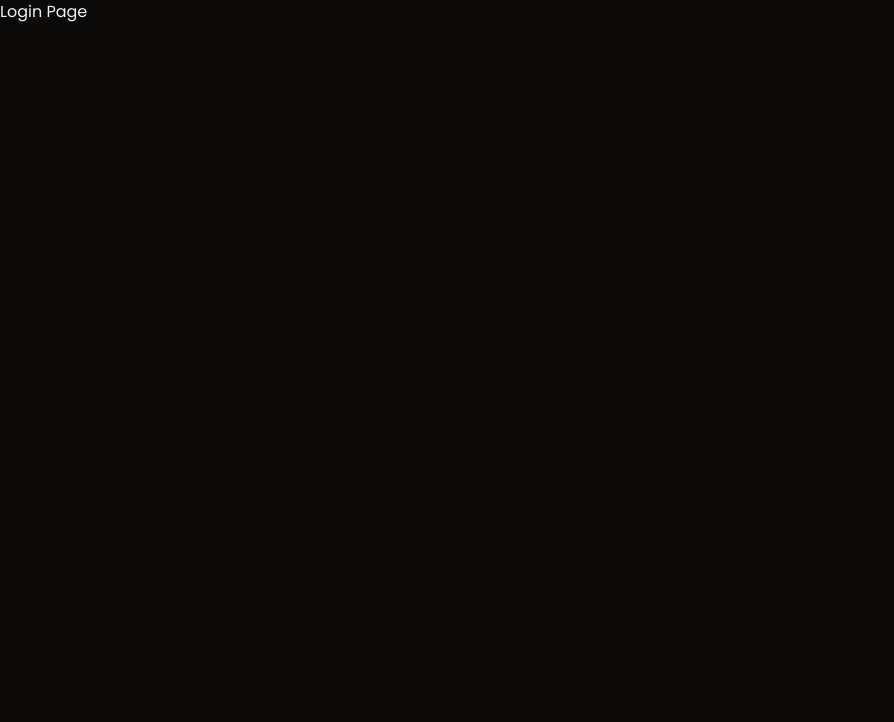
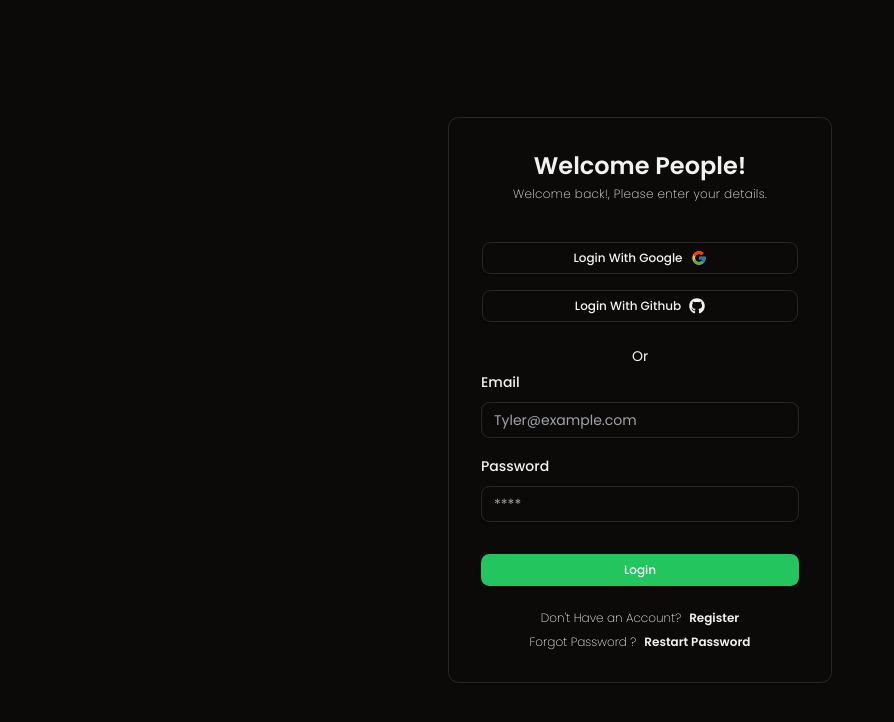
Before and after one commit to KINGDimsSky/belanjaorek, a Next.js app: page /login in a window 1280 px wide. Shown: the top 722 px of the page, without its empty margins (0-894 px from the left). Built offline with nearby package versions, Linux system fonts and the light colour scheme.

Commit message:
Finishing UI For Authentication & Footer

```diff
--- a/src/app/(auth)/login/page.tsx
+++ b/src/app/(auth)/login/page.tsx
@@ -1,7 +1,94 @@
+'use client'
+
+import { Button } from "@/components/ui/button";
+import { Form, FormControl, FormField, FormItem, FormLabel } from "@/components/ui/form";
+import { Input } from "@/components/ui/input";
+import { LoginSchema } from "@/lib/schema/auth-schema";
+import { zodResolver } from "@hookform/resolvers/zod";
+import Link from "next/link";
+import { useForm } from "react-hook-form";
+import { FaGithub } from "react-icons/fa";
+import { FcGoogle } from "react-icons/fc";
+import z from "zod";
+
 export default function LoginPage () {
+    const form = useForm<z.infer<typeof LoginSchema>>({
+        resolver : zodResolver(LoginSchema),
+        defaultValues : {
+            emailOrUsername : "",
+            password: "",
+        }
+    })
+
     return (
+        <div className="flex items-center justify-center min-h-screen">
+      <div className="flex flex-col items-center w-96 border border-input bg-background shadow-sm py-8 px-8 rounded-lg">
+        <h2 className="font-semibold text-2xl mb-1">Welcome People!</h2>
+        <p className="mb-10 tracking-wide font-extralight text-xs">
+          Welcome back!, Please enter your details.
+        </p>
         <div className="">
-            <h2>Login Page</h2>
+          <Button variant={"outline"} size={"sm"} className="w-full">
+            <p>Login With Google</p>
+            <FcGoogle />
+          </Button>
+          <Button variant={"outline"} size={"sm"} className="w-full mt-4">
+            <p>Login With Github</p>
+            <FaGithub />
+          </Button>
         </div>
+        <p className="text-center text-sm mt-6 mb-1">Or</p>
+        <div className="w-full">
+          <Form {...form}>
+            <form action={''} className="space-y-4 mb-8">
+              <FormField
+                control={form.control}
+                name="emailOrUsername"
+                render={({ field }) => (
+                  <FormItem>
+                    <FormLabel>Email</FormLabel>
+                    <FormControl>
+                      <Input placeholder="Tyler@example.com"/>
+                    </FormControl>
+                  </FormItem>
+                )}/>
+              <FormField
+                control={form.control}
+                name="password"
+                render={({ field }) => (
+                  <FormItem>
+                    <FormLabel>Password</FormLabel>
+                    <FormControl>
+                      <Input placeholder="****"/>
+                    </FormControl>
+                  </FormItem>
+                )}
+              />
+            </form>
+          </Form>
+          <Button
+            type="submit"
+            variant={"default"}
+            size={"sm"}
+            className="w-full text-white">
+            Login
+          </Button>
+        </div>
+        <p className="flex gap-2 items-center text-xs font-extralight mt-6">
+          Don't Have an Account?
+          <Link className="font-semibold hover:text-primary" href={"/register"}>
+            Register
+          </Link>
+        </p>
+        <p className="flex gap-2 items-center text-xs font-extralight mt-2">
+          Forgot Password ?
+          <Link
+            className="font-semibold hover:text-primary"
+            href={"/forgotpassword"}>
+            Restart Password
+          </Link>
+        </p>
+      </div>
+    </div>
     )
 }
--- a/src/app/(auth)/register/page.tsx
+++ b/src/app/(auth)/register/page.tsx
@@ -1,11 +1,11 @@
-'use client'
+"use client";
 
 import { Button } from "@/components/ui/button";
 import Link from "next/link";
 import { FaGithub } from "react-icons/fa";
 import { FcGoogle } from "react-icons/fc";
-import {z} from 'zod'
-import { zodResolver } from '@hookform/resolvers/zod'
+import { z } from "zod";
+import { zodResolver } from "@hookform/resolvers/zod";
 import { useForm } from "react-hook-form";
 import { RegisterSchema } from "@/lib/schema/auth-schema";
 import {
@@ -17,51 +17,106 @@ import {
   FormLabel,
   FormMessage,
 } from "@/components/ui/form";
+import { Input } from "@/components/ui/input";
 
 export default function RegisterPage() {
   const form = useForm<z.infer<typeof RegisterSchema>>({
     resolver: zodResolver(RegisterSchema),
     defaultValues: {
       username: "",
-            email : "",
-            password : "",
-            confirmPassword : ""
+      email: "",
+      password: "",
+      confirmPassword: "",
+    },
+  });
+
+  const onsubmit = (Formdata : FormData) => {
+
   }
-    })
 
   return (
     <div className="flex items-center justify-center min-h-screen">
       <div className="flex flex-col items-center w-96 border border-input bg-background shadow-sm py-8 px-8 rounded-lg">
         <h2 className="font-semibold text-2xl mb-1">Welcome Stranger!</h2>
-        <p className="mb-10 tracking-wide font-extralight text-sm">Welcome back!, Please enter your details.</p>
+        <p className="mb-10 tracking-wide font-extralight text-xs">
+          Welcome Stranger!, Please enter your details.
+        </p>
         <div className="">
-          <Button variant={"outline"} size={'sm'} className="w-full">
+          <Button variant={"outline"} size={"sm"} className="w-full">
             <p>Register With Google</p>
-            <FcGoogle/>
+            <FcGoogle />
           </Button>
-          <Button variant={'outline'} size={'sm'} className="w-full mt-4">
+          <Button variant={"outline"} size={"sm"} className="w-full mt-4">
             <p>Register With Github</p>
-            <FaGithub/>
+            <FaGithub />
           </Button>
         </div>
-        <p className="text-center text-sm mt-6 mb-6">Or</p>
+        <p className="text-center text-sm mt-6 mb-1">Or</p>
         <div className="w-full">
           <Form {...form}>
-            <form action="">
-
+            <form action={''} className="space-y-4 mb-8">
+              <FormField
+                control={form.control}
+                name="email"
+                render={({ field }) => (
+                  <FormItem>
+                    <FormLabel>Email</FormLabel>
+                    <FormControl>
+                      <Input placeholder="Tyler@example.com"/>
+                    </FormControl>
+                  </FormItem>
+                )}/>
+              <FormField
+                control={form.control}
+                name="username"
+                render={({ field }) => (
+                  <FormItem>
+                    <FormLabel>Username</FormLabel>
+                    <FormControl>
+                      <Input placeholder="Tyler Durden"/>
+                    </FormControl>
+                  </FormItem>
+                )}
+              />
+              <FormField
+                control={form.control}
+                name="password"
+                render={({ field }) => (
+                  <FormItem>
+                    <FormLabel>Password</FormLabel>
+                    <FormControl>
+                      <Input type="password" placeholder="****" />
+                    </FormControl>
+                  </FormItem>
+                )}
+              />
+              <FormField
+                control={form.control}
+                name="confirmPassword"
+                render={({ field }) => (
+                  <FormItem>
+                    <FormLabel>Confirm Password</FormLabel>
+                    <FormControl>
+                      <Input type="password" placeholder="****" />
+                    </FormControl>
+                  </FormItem>
+                )}
+              />
             </form>
           </Form>
-          <Button type="submit" variant={"default"} size={'sm'} className="w-full text-white">
+          <Button
+            type="submit"
+            variant={"default"}
+            size={"sm"}
+            className="w-full text-white">
             Register
           </Button>
         </div>
         <p className="flex gap-2 items-center text-xs font-extralight mt-6">
           Already Have an Account?
-          <Link className="font-semibold hover:text-primary" href={'/login'}>SignUp</Link>
-        </p>
-        <p className="flex gap-2 items-center text-xs font-extralight mt-2">
-          Forgot Password ?
-          <Link className="font-semibold hover:text-primary" href={'/forgotpassword'}>Restart Password</Link>
+          <Link className="font-semibold hover:text-primary" href={"/login"}>
+            SignUp
+          </Link>
         </p>
       </div>
     </div>
--- a/src/components/Footer.tsx
+++ b/src/components/Footer.tsx
@@ -1,7 +1,74 @@
-export default function Footer () {
-    return (
-        <div className="">
-            <h2>Footer tsx</h2>
+import { FaGithub, FaLinkedin, FaTwitter } from "react-icons/fa";
+import MaxWidthWrapper from "./MaxWidthWrapper";
+import { Button } from "./ui/button";
+
+export default function Footer() {
+  return (
+    <div className="border-t border-foreground/20">
+      <MaxWidthWrapper className="flex justify-between items-center p-4">
+        <div className="flex flex-col">
+          <h2 className="font-semibold text-2xl tracking-tight">Belanjaorek</h2>
+          <div className="text-xs tracking-wide w-96 mt-4 opacity-90">
+            <p>Dengan belanjaorek, temukan digital assets impian anda</p>
+            <p>Dengan berbagai pilihan assets, dengan kualitas Premium</p>
+            <p>Integrasi sistem Yang Modern, dengan Belajaorek!</p>
+          </div>
+          <div className="flex gap-2 mt-8">
+            <Button
+              variant={"default"}
+              size={"icon"}
+              className="rounded-full bg-foreground">
+              <FaGithub />
+            </Button>
+            <Button
+              variant={"default"}
+              size={"icon"}
+              className="rounded-full bg-foreground">
+              <FaLinkedin />
+            </Button>
+            <Button
+              variant={"default"}
+              size={"icon"}
+              className="rounded-full bg-foreground">
+              <FaTwitter />
+            </Button>
+          </div>
         </div>
-    )
+        <div className="flex gap-12">
+          <div className="flex flex-col">
+            <h2 className="text-lg font-semibold mb-4">Category</h2>
+            <div className="flex flex-col text-sm font-light gap-1">
+              <p>Icons</p>
+              <p>Game Assets</p>
+              <p>SFX</p>
+              <p>SAMP Skins</p>
+              <p>3D Models</p>
+            </div>
+          </div>
+          <div className="flex flex-col">
+            <h2 className="text-lg font-semibold mb-4">Account</h2>
+            <div className="flex flex-col text-sm font-light gap-1">
+              <p>Account Status</p>
+              <p>Profile</p>
+              <p>Liked Products</p>
+              <p>Reports</p>
+            </div>
+          </div>
+          <div className="flex flex-col">
+            <h2 className="text-lg font-semibold mb-4">Navigation</h2>
+            <div className="flex flex-col text-sm font-light gap-1">
+              <p>Blog</p>
+              <p>Marketplace</p>
+              <p>About</p>
+            </div>
+          </div>
+        </div>
+      </MaxWidthWrapper>
+      <div className="w-full py-2 text-center">
+        <p className="text-xs font-extralight">
+          Made By <code>KINGDimsSKy</code> © 2025 All right Reserved.
+        </p>
+      </div>
+    </div>
+  );
 }
--- /dev/null
+++ b/src/components/ui/input.tsx
@@ -0,0 +1,22 @@
+import * as React from "react"
+
+import { cn } from "@/lib/utils"
+
+const Input = React.forwardRef<HTMLInputElement, React.ComponentProps<"input">>(
+  ({ className, type, ...props }, ref) => {
+    return (
+      <input
+        type={type}
+        className={cn(
+          "flex h-9 w-full rounded-md border border-input bg-transparent px-3 py-1 text-base shadow-sm transition-colors file:border-0 file:bg-transparent file:text-sm file:font-medium file:text-foreground placeholder:text-muted-foreground focus-visible:outline-none focus-visible:ring-1 focus-visible:ring-ring disabled:cursor-not-allowed disabled:opacity-50 md:text-sm",
+          className
+        )}
+        ref={ref}
+        {...props}
+      />
+    )
+  }
+)
+Input.displayName = "Input"
+
+export { Input }
--- a/src/lib/actions.ts
+++ b/src/lib/actions.ts
@@ -25,3 +25,7 @@ export async function CreateAPost (formData : FormData) {
 export async function deletedPost (cuid : string) {
     await prisma.posts.delete({ where : { id : cuid }})
 }
+
+export async function RegisterUser () {
+
+}
```
Lines whose indentation alone changed are shown as unchanged.
